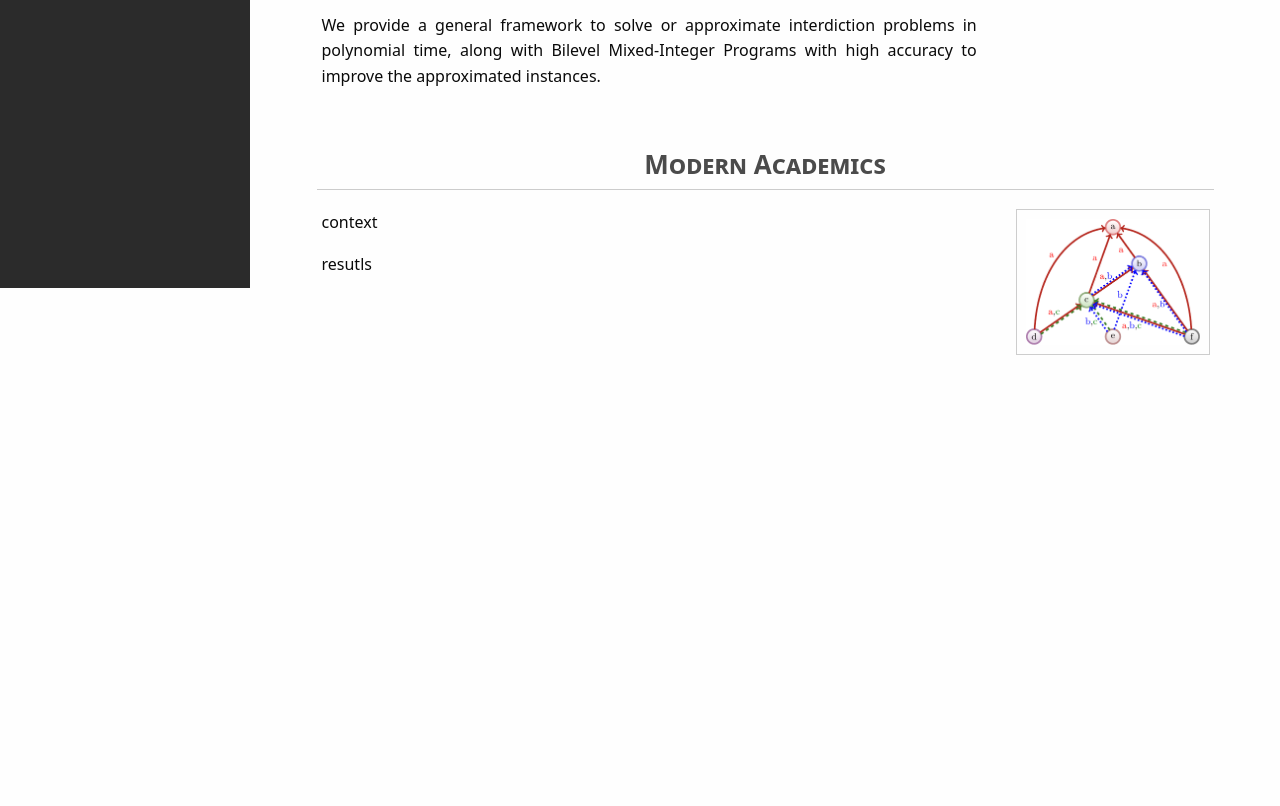
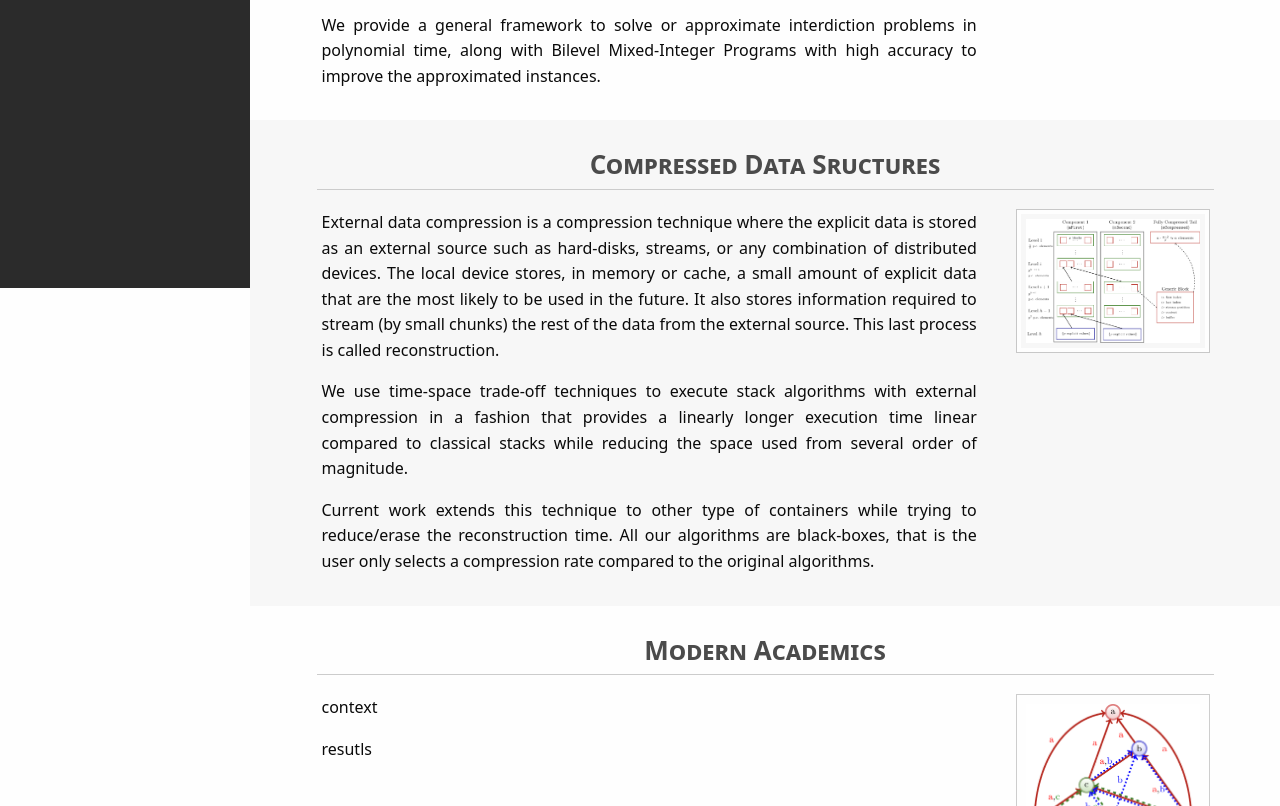
Before and after one commit to superfluous-man/academic, a plain HTML site: page docs/research.html in a window 1280 px wide. Shown: the part 512-1318 px from the top of the page. Before the commit the page ends 897 px from the top, so only its background shows below. Drawn offline with nearby package versions, Linux system fonts and the light colour scheme; some icons are missing.

```diff
--- a/docs/research.html
+++ b/docs/research.html
@@ -81,6 +81,22 @@
 
 
 </div>
+<div class="grid-x grid-margin-x content  centered content-odd">
+    <h3 class="hx cell">Compressed Data Sructures</h3>
+<div class="cell medium-8 large-9">
+<p class="p-justify literal">External data compression is a compression technique where the explicit data is stored as an external source such as hard-disks, streams, or any combination of distributed devices. The local device stores, in memory or cache, a small amount of explicit data that are the most likely to be used in the future. It also stores information required to stream (by small chunks) the rest of the data from the external source. This last process is called reconstruction.
+</p>
+<p class="p-justify literal">We use time-space trade-off techniques to execute stack algorithms with external compression in a fashion that provides a linearly longer execution time linear compared to classical stacks while reducing the space used from several order of magnitude.
+</p>
+<p class="p-justify literal">Current work extends this technique to other type of containers while trying to reduce/erase the reconstruction time. All our algorithms are black-boxes, that is the user only selects a compression rate compared to the original algorithms.
+</p>
+</div>
+<div class="cell medium-4 large-3 centered">
+<img class="thumbnail image hide-for-small-only" src="img/cs.png" alt="Compressed Stack">
+</div>
+
+
+</div>
 <div class="grid-x grid-margin-x content  centered content-even">
     <h3 class="hx cell">Modern Academics</h3>
 <div class="cell medium-8 large-9">
```
